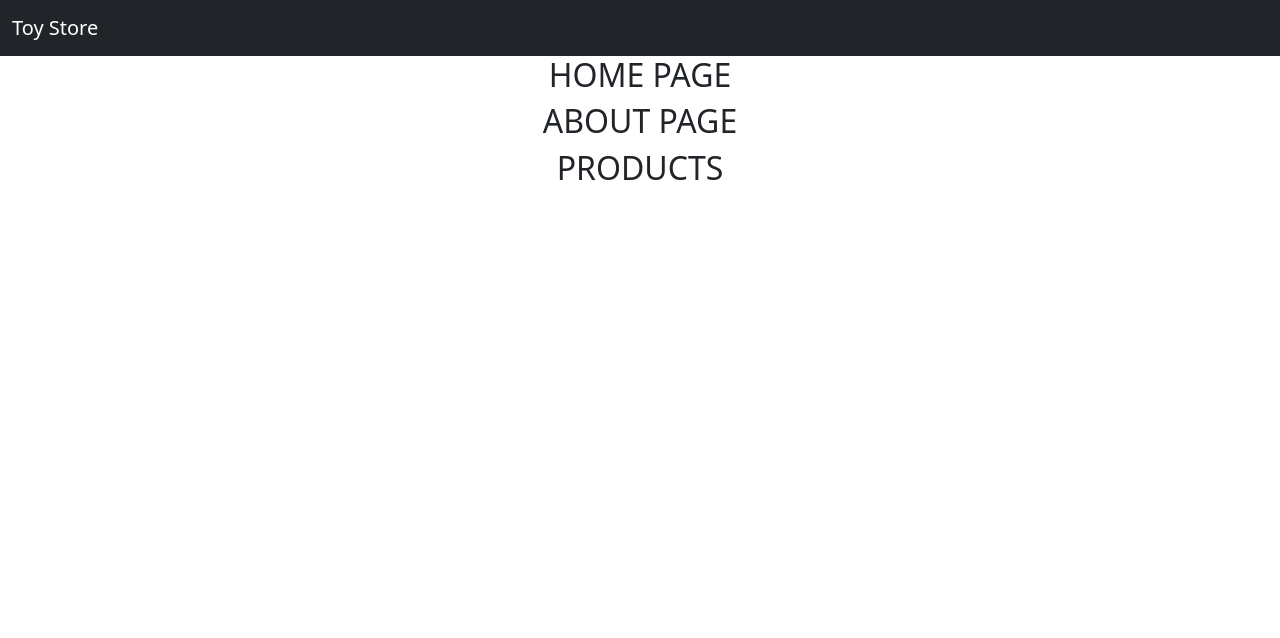
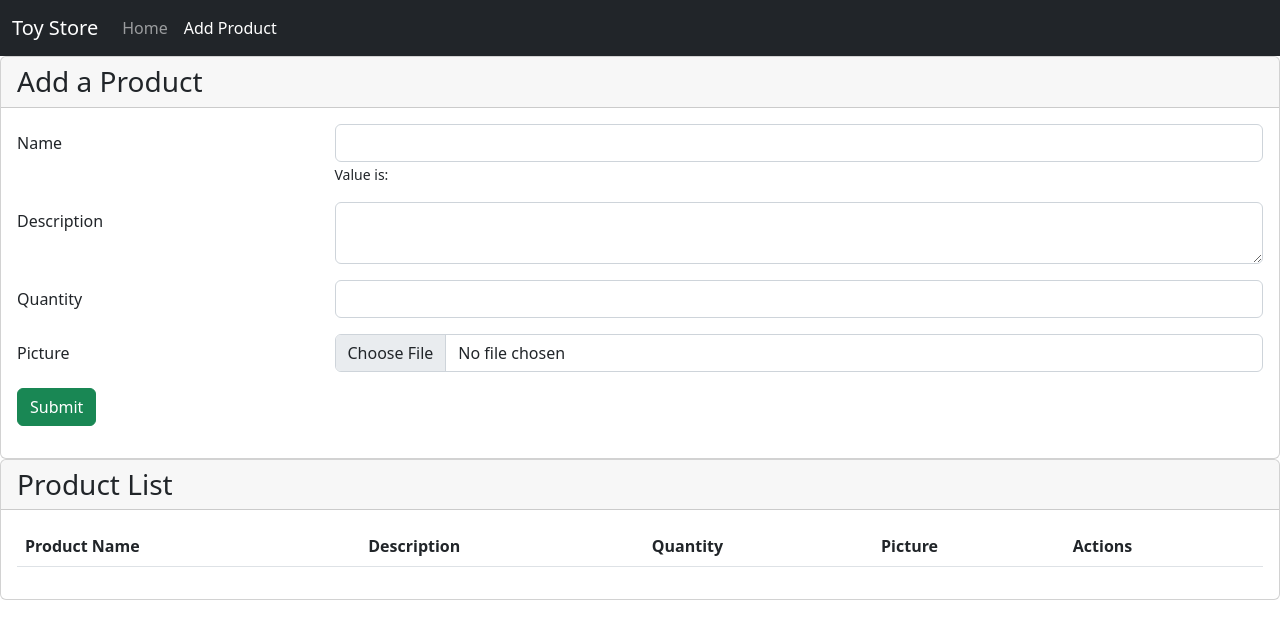
Before and after one commit to BenjaminMcMahan/ecommerce-07-04, a React (Create React App) app: page /add-product in a window 1280 px wide. Shown: the top 638 px of the page. Built offline with nearby package versions, Linux system fonts and the light colour scheme.

Commit message:
Adds ability to add products; Incorporates react-router

```diff
--- a/package.json
+++ b/package.json
@@ -6,6 +6,7 @@
     "bootstrap": "^5.2.1",
     "react": "^18.2.0",
     "react-dom": "^18.2.0",
+    "react-router-dom": "^6.4.1",
     "react-scripts": "5.0.1",
     "reactstrap": "^9.1.4"
   },
--- a/src/App.js
+++ b/src/App.js
@@ -1,6 +1,8 @@
 import './App.css';
 import Navigation from './components/Navigation';
 import { Container } from 'reactstrap';
+import AddProduct from './products/AddProduct';
+import ProductList from './products/ProductList';
 
 /*
   JSX (JavaScript XML): Allows us to use JS to write HTML
@@ -44,11 +46,11 @@ function App() {
   let x = 'abc';
   return (
     <div className="App">
-      <Navigation />
+
       <Container>
         <SubTitle title="Home Page" foo="bar" num={1} x={x} func={() => {}} />
-        <SubTitle title="About Page" />
-        <SubTitle title="Products" />
+        {/* <SubTitle title="About Page" />
+        <SubTitle title="Products" /> */}
       </Container>
     </div>
   );
--- a/src/components/Navigation.js
+++ b/src/components/Navigation.js
@@ -8,6 +8,7 @@ import {
   NavItem,
   NavLink
 } from 'reactstrap';
+import { NavLink as RouterLink } from 'react-router-dom';
 
 function Navigation(args) {
   const [isOpen, setIsOpen] = useState(false);
@@ -21,6 +22,12 @@ function Navigation(args) {
         <NavbarToggler onClick={toggle} />
         <Collapse isOpen={isOpen} navbar>
           <Nav className="me-auto" navbar>
+            <NavLink tag={RouterLink} to="/home">
+              Home
+            </NavLink>
+            <NavLink tag={RouterLink} to="/add-product">
+              Add Product
+            </NavLink>
           </Nav>
         </Collapse>
       </Navbar>
--- a/src/index.js
+++ b/src/index.js
@@ -1,8 +1,23 @@
 import React from 'react';
 import ReactDOM from 'react-dom/client';
+import { BrowserRouter, Route, Routes } from 'react-router-dom';
 import './index.css';
 import App from './App';
+import Navigation from './components/Navigation';
+import AddProduct from './products/AddProduct';
+import ProductDetails from './products/ProductDetails';
 import 'bootstrap/dist/css/bootstrap.min.css';
 
 const root = ReactDOM.createRoot(document.getElementById('root'));
-root.render(<App />);
+root.render(
+  <BrowserRouter>
+    <Navigation />
+    <Routes>
+      <Route path="/" element={<App />} />
+      <Route path="/home" element={<App />} />
+      <Route path="/add-product" element={<AddProduct />} />
+      <Route path="/product-details/:name-:quantity" element={<ProductDetails />} />
+    </Routes>
+    {/* <App /> */}
+  </BrowserRouter>
+);
--- /dev/null
+++ b/src/products/AddProduct.js
@@ -0,0 +1,119 @@
+import React, { useState } from 'react';
+import ProductList from './ProductList';
+import { Card, CardBody, CardHeader, Col, Button, Form, FormGroup, Input, Label } from 'reactstrap';
+
+/*
+  State management:
+    - Writeable data, but immutable (can't mutate the original state)
+      - To properly update an immutable data, you must clone the original and then replace the old
+    - Makes decisions on re-rendering our component
+*/
+
+// function sayName() {
+//   console.log('Mary C');
+// }
+
+// sayName(); // 'Nas B'
+// sayName(); // Mary
+
+/*
+  <AppProduct /> = AddProduct(); // renders the JSX
+  AddProduct(); // invoke another call -- render the JSX again
+  AddProduct(); // invoke another call -- render the JSX again
+  AddProduct(); // invoke another call -- render the JSX again
+  AddProduct(); // invoke another call -- render the JSX again
+*/
+
+function AddProduct() {
+  let defaultProducts = [
+    { name: 'Sample Product' }
+  ];
+
+  // Hooks: Hooking into react's lifecycle events
+  // useState() returns an array => [ data, function to set the data ]
+  const [name, setName] = useState();
+  const [description, setDescription] = useState();
+  const [quantity, setQuantity] = useState();
+  const [picture, setPicture] = useState();
+  const [productList, setProductList] = useState([]); // argument sets the default of the data
+
+  const handleProductName = function(event) {
+    console.log(event.target.value);
+    setName(event.target.value.toLowerCase());
+  }
+
+  const handleDescription = function(event) {
+    console.log(event.target.value);
+    setDescription(event.target.value);
+  }
+
+  const handleQuantity = function(event) {
+    console.log(event.target.value);
+    setQuantity(event.target.value);
+  }
+
+  const handlePicture = function(event) {
+    console.log(event.target.value);
+    setPicture(event.target.value);
+  }
+
+  const handleSubmit = function(event) {
+    // Combine all the product data into an object and add it to our productsList array
+    let product = {
+      name,
+      description,
+      quantity,
+      picture
+    }
+
+    setProductList((currentProductList) => [...currentProductList, product]); // Set products list to an array with the product object
+  }
+
+  // productList.push({name: 'ABC'});
+
+  return <div>
+    <Card>
+      <CardHeader tag="h3">Add a Product</CardHeader>
+      <CardBody>
+        {/* Form goes here */}
+        <Form>
+          <FormGroup row>
+            <Label xs={3}>Name</Label>
+            <Col xs={9}>
+              <Input name="product" onChange={handleProductName} />
+              <small>Value is: {name}</small>
+            </Col>
+          </FormGroup>
+          <FormGroup row>
+            <Label xs={3}>Description</Label>
+            <Col xs={9}>
+              <Input type="textarea" name="description" onChange={handleDescription} />
+            </Col>
+          </FormGroup>
+          <FormGroup row>
+            <Label xs={3}>Quantity</Label>
+            <Col xs={9}>
+              <Input type="number" name="quantity" onChange={handleQuantity} />
+            </Col>
+          </FormGroup>
+          <FormGroup row>
+            <Label xs={3}>Picture</Label>
+            <Col xs={9}>
+              <Input type="file" name="picture" onChange={handlePicture} />
+            </Col>
+          </FormGroup>
+          <FormGroup row>
+            <Col xs={12}>
+              <Button color="success" onClick={handleSubmit}>Submit</Button>
+            </Col>
+          </FormGroup>
+        </Form>
+      </CardBody>
+    </Card>
+    <ProductList show={true} hide={false}
+      products={productList}
+    />
+  </div>
+};
+
+export default AddProduct;
--- /dev/null
+++ b/src/products/ProductDetails.js
@@ -0,0 +1,19 @@
+import React from 'react';
+import { Card, CardBody, CardHeader } from 'reactstrap';
+import { useParams } from 'react-router-dom';
+
+function ProductDetails() {
+  const params = useParams();
+
+  console.log(params);
+  return <Card>
+    <CardHeader>Product Details</CardHeader>
+    <CardBody>
+      You are viewing details for product: {params.name}
+      <br />
+      There are {params.quantity} left in stock.
+    </CardBody>
+  </Card>
+};
+
+export default ProductDetails;
--- /dev/null
+++ b/src/products/ProductList.js
@@ -0,0 +1,54 @@
+import React from 'react';
+import { Card, CardBody, CardHeader, Table } from 'reactstrap';
+import { Link } from 'react-router-dom';
+
+/*
+  props = {
+    products: [
+      { name: 'My Toy', description: 'My description', quantity: 1, picture: ''},
+      { name: 'My Toy', description: 'My description', quantity: 1, picture: '', picture: '', picture: null},
+      { name: 'My Toy', description: 'My description', quantity: 1, picture: ''},
+      { name: 'My Toy', description: 'My description', quantity: 1, picture: ''},
+      { ... }
+    ],
+    show: true,
+    hide: false
+  }
+
+  props.data;
+*/
+
+function ProductList({ products }) {
+  // let { products } = data;
+
+  return <Card>
+    <CardHeader tag="h3">Product List</CardHeader>
+    <CardBody>
+      <Table>
+        <thead>
+          <tr>
+            <th>Product Name</th>
+            <th>Description</th>
+            <th>Quantity</th>
+            <th>Picture</th>
+            <th>Actions</th>
+          </tr>
+        </thead>
+        <tbody>
+          {products !== undefined &&
+            products.map(product => {
+              return <tr>
+                <td>{product.name}</td>
+                <td>{product.description}</td>
+                <td>{product.quantity}</td>
+                <td>{product.picture}</td>
+                <td><Link to={`/product-details/${product.name}-${product.quantity}`}>View</Link></td>
+              </tr>
+          })}
+       </tbody>
+       </Table>
+    </CardBody>
+  </Card>;
+};
+
+export default ProductList;
```
Also changed, not shown: 1 other file (tests, documents, lock files or other folders).
